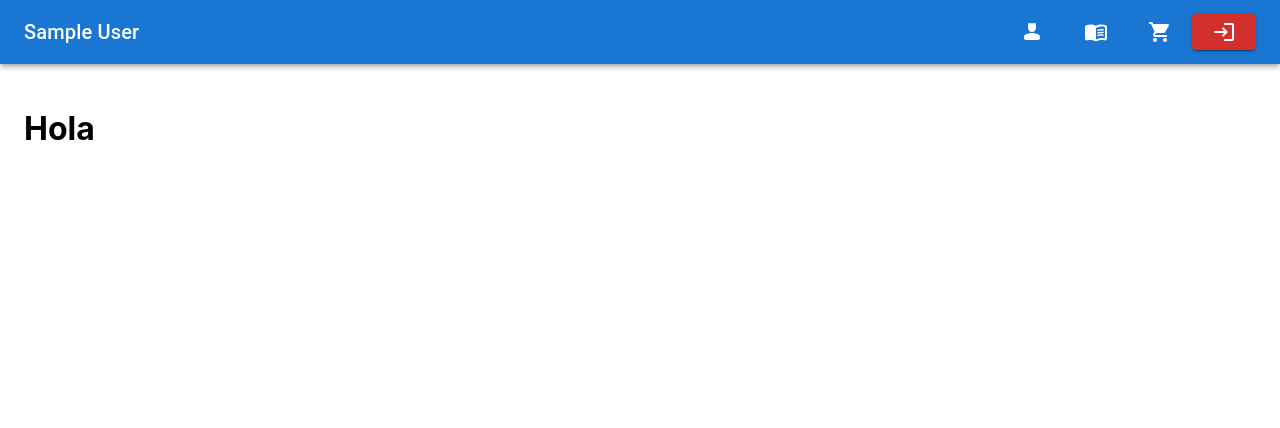
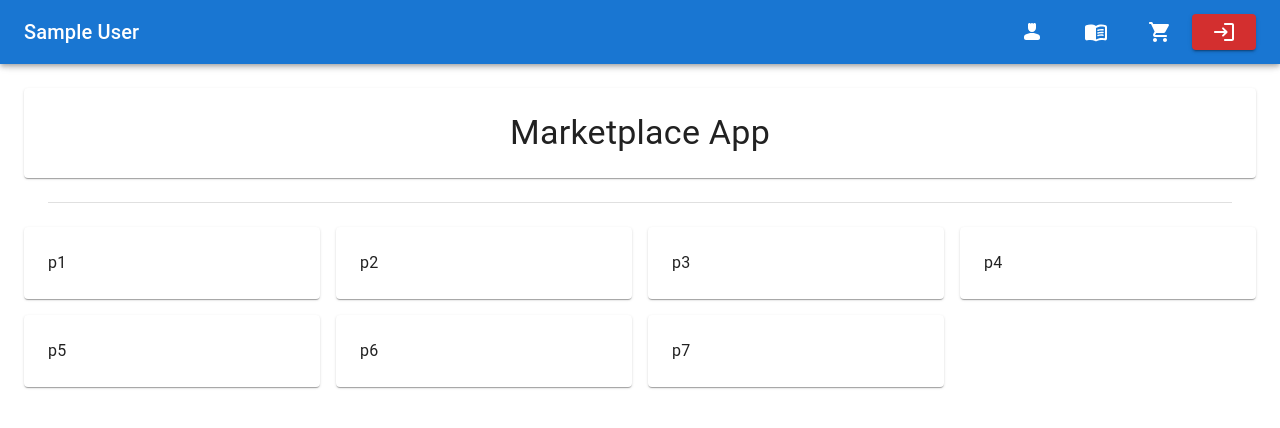
Before and after one commit to bdiazc90/react-marketplace-app, a React (Create React App) app: page / in a window 1280 px wide. Shown: the top 428 px of the page. Built offline with nearby package versions, Linux system fonts and the light colour scheme; sample sign-in values are in the browser's storage.

Commit message:
GridProducts Example

```diff
--- /dev/null
+++ b/src/components/GridProducts/index.jsx
@@ -0,0 +1,21 @@
+import { Grid, Paper, Typography } from "@mui/material";
+
+function GridProducts(props) {
+    const { products } = props;
+    return (
+        <>
+            <Grid container spacing={2}>
+				{products.length > 0 &&
+					products.map((product, index) => (
+						<Grid item xs={12} sm={6} md={4} lg={3} key={index}>
+							<Paper sx={{padding: 3}}>
+								<Typography>{product.name}</Typography>
+							</Paper>
+						</Grid>
+					))}
+			</Grid>
+        </>
+    )
+}
+
+export default GridProducts;
--- /dev/null
+++ b/src/components/index.js
@@ -0,0 +1 @@
+export { default as GridProducts } from "./GridProducts";
--- a/src/pages/Home/index.jsx
+++ b/src/pages/Home/index.jsx
@@ -1,11 +1,28 @@
 import { useState, useEffect, useContext } from "react";
 import { AuthContext } from "../../context/AuthContext";
+import { Divider, Paper, Typography } from "@mui/material";
+import { GridProducts } from "../../components";
 
 function Home() {
     const { user } = useContext(AuthContext);
+    const productsExample = [
+        {name: "p1"},
+        {name: "p2"},
+        {name: "p3"},
+        {name: "p4"},
+        {name: "p5"},
+        {name: "p6"},
+        {name: "p7"},
+    ]
     return (
         <>
-            <h1>Hola</h1>
+            <Paper sx={{padding: 3}}>
+                <Typography variant="h4" textAlign="center">
+                    Marketplace App
+                </Typography>
+            </Paper>
+            <Divider sx={{margin: 3}} />
+            <GridProducts products={productsExample} />
         </>
     );
 }
--- a/src/pages/Login/index.jsx
+++ b/src/pages/Login/index.jsx
@@ -29,14 +29,6 @@ const Login = () => {
 
     if (data.ok) {
       authLogin(data.data); // Le envio al usuario authenticado al AuthContext.
-      Swal.fire({
-        icon: "success",
-        text: "Usuario correcto",
-      });
-      setValues({
-        email: "",
-        password: "",
-      });
     } else {
       Swal.fire({
         icon: "error",
```
